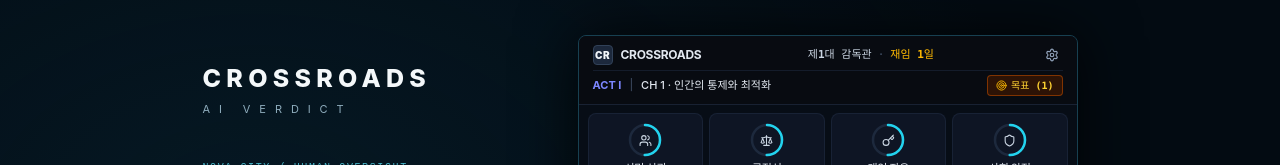
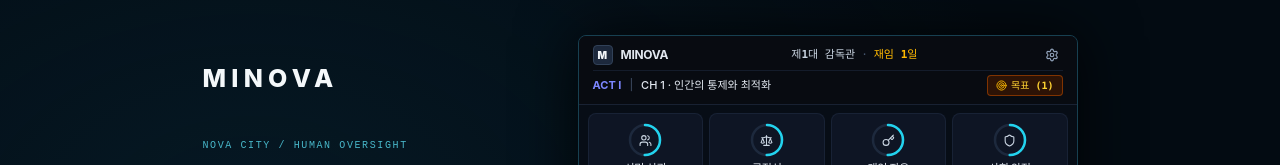
Before and after one commit to minho-nim/MINOVA, a React (Vite) app: page / in a window 1280 px wide. Both pictures are taken after a click on the button "감독관으로 취임하기". Shown: the top 165 px of the page. Built offline with nearby package versions, Linux system fonts and the light colour scheme.

Commit message:
Rename project branding to MINOVA

```diff
--- a/index.html
+++ b/index.html
@@ -3,9 +3,9 @@
   <head>
     <meta charset="UTF-8" />
     <meta name="viewport" content="width=device-width, initial-scale=1.0" />
-    <title>Crossroads: AI Verdict — AI 윤리 스토리 게임</title>
+    <title>MINOVA — AI 윤리 스토리 게임</title>
     <meta name="description" content="2079년 미래 도시 NOVA CITY의 AI 윤리 결정 카드 스와이프 스토리 게임. 인간 AI 감독관으로서 ORACLE의 판단을 승인하거나 거부하세요." />
-    <meta property="og:title" content="Crossroads: AI Verdict" />
+    <meta property="og:title" content="MINOVA" />
     <meta property="og:description" content="2079년 미래 도시 NOVA CITY의 AI 윤리 결정 카드 스와이프 스토리 게임. 인간 AI 감독관으로서 ORACLE의 판단을 승인하거나 거부하세요." />
     <meta property="og:type" content="website" />
     <meta name="twitter:card" content="summary_large_image" />
--- a/metadata.json
+++ b/metadata.json
@@ -1,5 +1,5 @@
 {
-  "name": "Crossroads: AI Verdict",
+  "name": "MINOVA",
   "description": "2079년 미래 도시 NOVA CITY의 AI 윤리 결정 카드 스와이프 스토리 게임. 인간 AI 감독관으로서 ORACLE의 판단을 승인하거나 거부하세요.",
   "requestFramePermissions": [],
   "majorCapabilities": []
--- a/package.json
+++ b/package.json
@@ -1,5 +1,5 @@
 {
-  "name": "crossroads-ai-verdict",
+  "name": "minova",
   "private": true,
   "version": "0.1.0",
   "type": "module",
--- a/src/App.tsx
+++ b/src/App.tsx
@@ -208,7 +208,7 @@ export default function App() {
   return (
     <div className="game-shell min-h-screen text-slate-100 font-sans antialiased selection:bg-cyan-900 selection:text-white relative">
       <aside className="game-sidebar">
-        <a className="wordmark" href="#" onClick={(event) => { event.preventDefault(); setInTitleScreen(true); }}>CROSSROADS<span>AI VERDICT</span></a>
+        <a className="wordmark" href="#" onClick={(event) => { event.preventDefault(); setInTitleScreen(true); }}>MINOVA</a>
         <p className="eyebrow">NOVA CITY / HUMAN OVERSIGHT</p>
         <h1>당신의 판단이<br />도시의 내일이 됩니다.</h1>
         <p className="sidebar-copy">하나의 도시, 서로 다른 진실.<br />사람들의 목소리를 듣고 선택하세요.</p>
--- a/src/components/Header.tsx
+++ b/src/components/Header.tsx
@@ -43,10 +43,10 @@ export const Header: React.FC<HeaderProps> = ({
         {/* Brand & Wordmark */}
         <div className="flex items-center gap-2">
           <div className="w-5 h-5 rounded bg-slate-800 border border-slate-700 text-slate-100 flex items-center justify-center font-black text-[10px] tracking-wider shadow-inner">
-            CR
+            M
           </div>
           <span className="text-xs font-bold tracking-tight text-slate-200">
-            CROSSROADS
+            MINOVA
           </span>
         </div>
 
--- a/src/components/SettingsModal.tsx
+++ b/src/components/SettingsModal.tsx
@@ -137,7 +137,7 @@ export const SettingsModal: React.FC<SettingsModalProps> = ({
           <div className="p-3.5 bg-[#121824] rounded-xl border border-slate-800 text-xs text-slate-300 space-y-1.5">
             <div className="flex items-center gap-1.5 font-bold text-slate-100">
               <Info size={14} className="text-indigo-400" />
-              <span>Crossroads: AI Verdict — v0.1 MVP</span>
+              <span>MINOVA — v0.1 MVP</span>
             </div>
             <p className="text-[11px] leading-relaxed text-slate-400">
               2079년 미래 도시 NOVA CITY의 인공지능 거버넌스 윤리 결정 게임. 외부 원격 통신이나 API 없이 브라우저 로컬 저장소(LocalStorage)와 상태 전이 머신으로 100% 로컬 구동됩니다.
--- a/src/components/TitleScreen.tsx
+++ b/src/components/TitleScreen.tsx
@@ -18,7 +18,7 @@ export const TitleScreen: React.FC<TitleScreenProps> = ({ onStartNewGame, onResu
   return (
     <div className="title-screen">
       <header className="city-masthead">
-        <a className="wordmark" href="#" aria-label="Crossroads 홈">CROSSROADS<span>AI VERDICT</span></a>
+        <a className="wordmark" href="#" aria-label="MINOVA 홈">MINOVA</a>
         <div className="masthead-caption">NOVA CITY / 2079<span>PEOPLE. DATA. CHOICES. CONSEQUENCES.</span></div>
         <div className="system-live"><Radio size={12} /> ORACLE ONLINE</div>
       </header>
```
Also changed, not shown: 2 other files (tests, documents, lock files or other folders).
